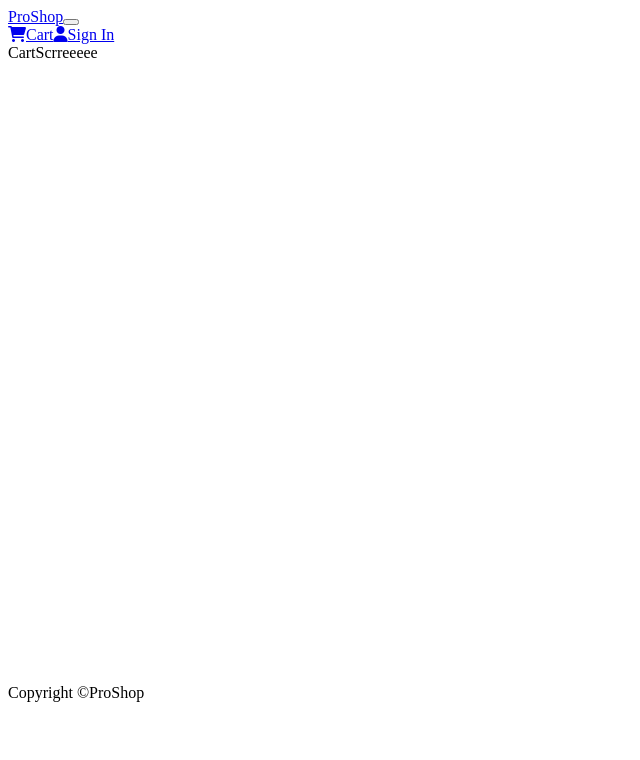
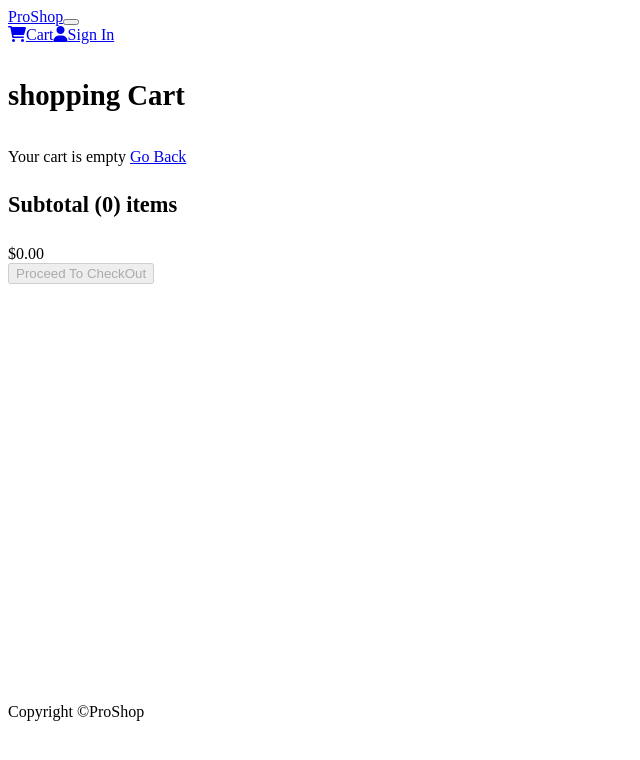
Before and after one commit to nnaemekasama/Proshop, a React (Create React App) app in the folder frontend/: page /cart in a window 1280 px wide. Shown: the top 760 px of the page, without its empty margins (0-640 px from the left). Built offline with nearby package versions, Linux system fonts and the light colour scheme; the HTML template or start-up script is replaced by a standard one.

Commit message:
add to cart, cart screen, remove from cart fnctly

```diff
--- a/frontend/src/actions/cartActions.js
+++ b/frontend/src/actions/cartActions.js
@@ -1,5 +1,5 @@
 import axios from 'axios'
-import { CART_ADD_ITEM, } from '../constants/cartConstants'
+import { CART_ADD_ITEM, CART_REMOVE_ITEM, } from '../constants/cartConstants'
 
 export const addToCart = (id, qty) => async (dispatch, getState) => {
     const { data } = await axios.get(`/api/products/${id}`)
@@ -7,15 +7,25 @@ export const addToCart = (id, qty) => async (dispatch, getState) => {
     dispatch({
         type: CART_ADD_ITEM,
         payload: {
-            products: data._id,
+            product: data._id,
             name: data.name,
             image: data.image,
             price: data.price,
             countInStock: data.countInStock,
-            qty
+            qty,
 
         }
     })
 
     localStorage.setItem("cartItems", JSON.stringify(getState().cart.cartItems))
 }
+
+
+export const removeFromCart = (id) => (dispatch, getState) => {
+    dispatch({
+      type: CART_REMOVE_ITEM,
+      payload: id,
+    })
+
+    localStorage.setItem('cartItems', JSON.stringify(getState().cart.cartItems))
+  }
--- a/frontend/src/components/Loader.js
+++ b/frontend/src/components/Loader.js
@@ -9,7 +9,7 @@ const Loader = () => {
         margin: 'auto',
         display:'block'
     }}>
-        <span class='sr-only'>Loading...</span>
+        <span className='sr-only'>Loading...</span>
     </Spinner>
   )
 }
--- a/frontend/src/components/Product.js
+++ b/frontend/src/components/Product.js
@@ -10,7 +10,7 @@ const Product = ({ product }) => {
         <Card.Img src={product.image} varient="top" />
       </Link>
       <Card.Body>
-        <Link to={`/product/${product._id}`}>
+      <Link style={{textDecoration: 'none'}} to={`/product/${product._id}`}>
           <Card.Title as="div">
             <strong>{product.name}</strong>
           </Card.Title>
--- a/frontend/src/index.css
+++ b/frontend/src/index.css
@@ -1,7 +1,14 @@
 main {
     min-height: 80vh;
 }
-
+h2 {
+    font-size: 1.4rem !important;
+    padding: .5rem 0;
+}
+h1 {
+    font-size: 1.8rem !important;
+    padding: 1rem 0;
+}
 
 h3 {
     padding: 1rem 0;
--- a/frontend/src/screens/CartScreen.js
+++ b/frontend/src/screens/CartScreen.js
@@ -1,7 +1,120 @@
-import React from 'react'
+import React, { useEffect } from "react";
+import { Link, useParams, useNavigate, useLocation } from "react-router-dom";
+import { useDispatch, useSelector } from "react-redux";
+import { addToCart, removeFromCart } from '../actions/cartActions';
+import Message from '../components/Message'
+import {
+  Row,
+  Col,
+  ListGroup,
+  Image,
+  Form,
+  Button,
+  Card,
+  ListGroupItem,
+} from "react-bootstrap";
 
 const CartScreen = () => {
-  return <div>CartScrreeeee</div>
+  let navigate = useNavigate()
+  let { id } = useParams()
+  let location = useLocation()
+
+  const qty = location.search ? Number(location.search.split("=")[1]) : 1;
+  const dispatch = useDispatch()
+
+  const cart = useSelector(state => state.cart)
+  const { cartItems } = cart
+  console.log(cartItems)
+
+  console.log(cart)
+  useEffect(() => {
+    if (id) {
+        dispatch(addToCart(id, qty))
+    }
+  }, [dispatch, id, qty])
+
+  const removeFromCartHandler = (id) => {
+    dispatch(removeFromCart(id))
+  }
+  const checkOutHandler = () => {
+    navigate('/login?redirect=shipping')
+  }
+
+  return <Row>
+    <Col md={8}>
+        <h1>shopping Cart</h1>
+        {cartItems.length === 0 ? (
+          <Message>
+            Your cart is empty <Link to="/">Go Back</Link>
+          </Message>
+        ) : (
+          <ListGroup variant="flush">
+            {cartItems.map((item) => (
+              <ListGroup.Item key={item.product}>
+                <Row>
+                  <Col md={2}>
+                    <Image src={item.image} alt={item.name} fluid rounded />
+                  </Col>
+                  <Col md={3}>
+                    <Link style={{textDecoration: 'none'}} to={`/product/${item.product}`}>{item.name}</Link>
+                  </Col>
+                  <Col md={2}>${item.price}</Col>
+                  <Col md={2}>
+                    <Form.Control
+                      as="select"
+                      value={item.qty}
+                      onChange={(e) => {
+                        dispatch(
+                          addToCart(item.product, Number(e.target.value))
+                        );
+                      }}
+                    >
+                      {[...Array(item.countInStock).keys()].map((x) => (
+                        <option key={x + 1} value={x + 1}>
+                          {x + 1}
+                        </option>
+                      ))}
+                    </Form.Control>
+                  </Col>
+                  <Col md={2}>
+                    <Button
+                      type="button"
+                      variant="light"
+                      onClick={() => removeFromCartHandler(item.product)}
+                    >
+                      <i className="fas fa-trash"></i>
+                    </Button>
+                  </Col>
+                </Row>
+              </ListGroup.Item>
+            ))}
+          </ListGroup>
+        )}
+      </Col>
+    <Col md={4}>
+        <Card>
+            <ListGroup variant='flush'>
+                <ListGroup.Item>
+                    <h2>Subtotal ({cartItems.reduce((acc, item)=> acc + item.qty, 0)}) items</h2>
+                    ${cartItems.reduce((acc, item) => acc + item.qty * item.price, 0)
+                    .toFixed(2)}
+                </ListGroup.Item>
+                <ListGroup.Item>
+                <Row>
+                <Button
+                  type="button"
+                  className="btn-block"
+                  disabled={cartItems.length === 0}
+                  onClick={checkOutHandler}
+                >
+                  Proceed To CheckOut
+                </Button>
+              </Row>
+                </ListGroup.Item>
+            </ListGroup>
+        </Card>
+    </Col>
+  </Row>
 }
 
 export default CartScreen
--- a/frontend/src/screens/ProductScreen.js
+++ b/frontend/src/screens/ProductScreen.js
@@ -8,7 +8,7 @@ import Loader from '../components/Loader'
 import Message from '../components/Message'
 
 const ProductScreen = () => {
-    const [qty, setQty] = useState(0)
+    const [qty, setQty] = useState(1)
 
     const dispatch = useDispatch()
 
--- a/frontend/src/store.js
+++ b/frontend/src/store.js
@@ -1,28 +1,30 @@
-import { legacy_createStore as createStore, combineReducers, applyMiddleware } from 'redux'
-import thunk from 'redux-thunk'
-import { composeWithDevTools } from 'redux-devtools-extension'
-import { productListReducer, productDetailsReducer } from './reducers/productReducers'
-import { cartReducer } from './reducers/cartReducers'
+import { createStore, combineReducers, applyMiddleware } from "redux";
+import thunk from "redux-thunk";
+import { composeWithDevTools } from "redux-devtools-extension";
+import {
+  productListReducer,
+  productDetailsReducer,
+} from "./reducers/productReducers.js";
+import { cartReducer } from "./reducers/cartReducers";
 
 const reducer = combineReducers({
     productList: productListReducer,
     productDetails: productDetailsReducer,
     cart: cartReducer,
-})
+  });
 
-const cartItemsFromStorage = localStorage.getItem('cartItems') ? JSON.parse
-(localStorage.getItem('cartItems')) : []
+  const cartItemsFromStorage = localStorage.getItem("cartItems")
+    ? JSON.parse(localStorage.getItem("cartItems"))
+    : [];
+  const initialState = {
+    cart: { cartItems: cartItemsFromStorage },
+  };
 
-const initialState = {
-    cart: { cartItems: cartItemsFromStorage },
-}
-
-const middleware = [thunk]
-
-const store = createStore(
+  const middleWare = [thunk];
+  const store = createStore(
     reducer,
     initialState,
-    composeWithDevTools(applyMiddleware(...middleware))
-  )
+    composeWithDevTools(applyMiddleware(...middleWare))
+  );
 
- export default store
+export default store;
```
Also changed, not shown: frontend/src/reducers/cartReducers.js (+4 -4 lines).
